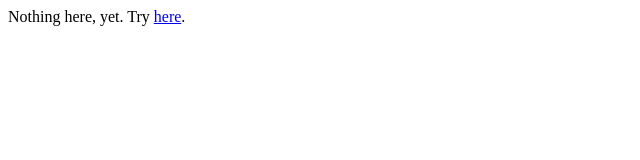
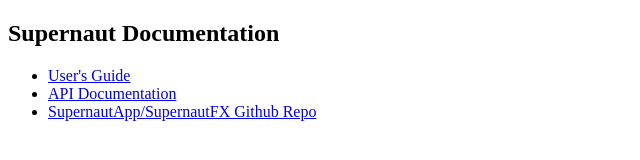
Before and after one commit to SupernautApp/supernautapp.github.io, a plain HTML site: page index.html in a window 1280 px wide. Shown: the whole page, without its empty margins (0-640 px from the left). Drawn offline with Linux system fonts and the light colour scheme.

Commit message:
Add documentation links o Github Pages content

```diff
--- a/index.html
+++ b/index.html
@@ -5,6 +5,11 @@
   <title>SupernautApp</title>
 </head>
 <body>
-Nothing here, yet. Try <a href="https://github.com/SupernautApp/SupernautFX">here</a>.
+<h2>Supernaut Documentation</h2>
+<ul>
+  <li><a href="https://www.supernaut.app/SupernautFX/supernaut-user-guide.html">User's Guide</a></li>
+  <li><a href="https://www.supernaut.app/SupernautFX/apidoc/">API Documentation</a></li>
+  <li><a href="https://github.com/SupernautApp/SupernautFX">SupernautApp/SupernautFX Github Repo</a></li>
+</ul>
 </body>
 </html>
```
